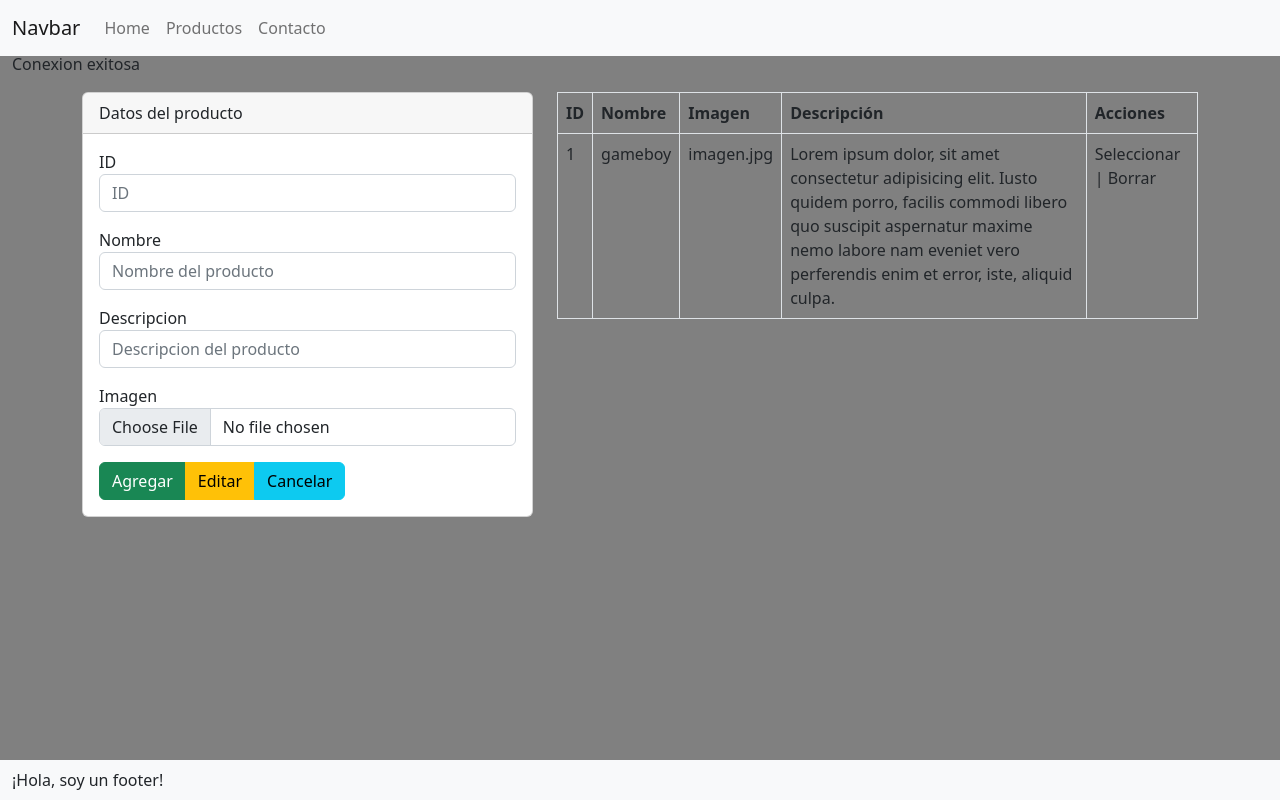
After one commit to Gusvera017/proyecto_final_php, a PHP site: page /administrador.php in a window 1280 px wide. The commit adds this page. Run offline with PHP 8.4, Linux system fonts and the light colour scheme.

Commit message:
agregue un administrador para editar los productos + conexión con db

```diff
--- /dev/null
+++ b/administrador.php
@@ -0,0 +1,8 @@
+<?php
+
+require_once "controllers/administrador.controller.php";
+
+$administrador = new AdministradorController();
+$administrador -> getAdministrador();
+
+?>
--- /dev/null
+++ b/controllers/administrador.controller.php
@@ -0,0 +1,9 @@
+<?php
+
+class AdministradorController{
+    public function getAdministrador(){
+        include "views/view.administrador.php";
+    }
+}
+
+?>
--- /dev/null
+++ b/models/models.conexionbd.php
@@ -0,0 +1,18 @@
+<?php
+
+/* $conexion = mysqli_connect("localhost:3333", "root", "", "proyecto_final_php") or exit("Fallo la conexión a la base de datos"); */
+$host="localhost:3333";
+$bd="proyecto_final_php";
+$user="root";
+$pass="";
+
+try {
+        $conexion=new PDO("mysql:host=$host;dbname=$bd",$user,$pass);
+        if ($conexion) {
+            echo "Conexion exitosa";
+        }
+    } catch (Exception $exeption){
+    echo $exeption->getMessage();
+}
+
+?>
--- a/views/css/estilos.css
+++ b/views/css/estilos.css
@@ -1,5 +1,5 @@
 body {
-    background-color: red !important;
+    background-color: grey !important;
 }
 
 .tac {
--- a/views/layouts/footer.php
+++ b/views/layouts/footer.php
@@ -5,3 +5,9 @@
         </div>
     </nav>
 </div>
+
+<script src="https://cdn.jsdelivr.net/npm/@popperjs/core@2.11.6/dist/umd/popper.min.js" integrity="sha384-oBqDVmMz9ATKxIep9tiCxS/Z9fNfEXiDAYTujMAeBAsjFuCZSmKbSSUnQlmh/jp3" crossorigin="anonymous"></script>
+<script src="./views/js/bootstrap.min.js"></script>
+</body>
+
+</html>
--- a/views/layouts/header.php
+++ b/views/layouts/header.php
@@ -1,3 +1,17 @@
+<!DOCTYPE html>
+<html lang="en">
+
+<head>
+    <meta charset="UTF-8">
+    <meta http-equiv="X-UA-Compatible" content="IE=edge">
+    <meta name="viewport" content="width=device-width, initial-scale=1.0">
+    <link rel="stylesheet" href="./views/css/estilos.css">
+    <link rel="stylesheet" href="./views/css/bootstrap.min.css">
+    <title>Proyecto Final</title>
+</head>
+
+<body>
+    <div class="container-fluid mt-5 mb-5 pt-1 pb-1">
         <div class="fixed-top">
             <nav class="navbar navbar-expand-lg bg-light">
                 <div class="container-fluid">
--- /dev/null
+++ b/views/view.administrador.php
@@ -0,0 +1,90 @@
+<?php include("./views/layouts/header.php"); ?>
+
+<?php
+$ID_form=(isset($_POST['ID']))?$_POST['ID']:"";
+$nombre_form=(isset($_POST['nombre']))?$_POST['nombre']:"";
+$descripcion_form=(isset($_POST['descripcion']))?$_POST['descripcion']:"";
+$imagen_form=(isset($_FILES['imagen']['name']))?$_FILES['imagen']['name']:"";
+$accion=(isset($_POST['accion']))?$_POST['accion']:"";
+
+include("./models/models.conexionbd.php");
+
+switch($accion){
+    case "Agregar":
+        /* mysqli_query($conexion, "INSERT INTO `productos` (`id`, `nombre`, `descripcion`, `imagen`) VALUES (NULL, '$nombre_form', '$descripcion_form', '$imagen_form')"); */
+        echo '  <br/>
+                <div class="alert alert-success d-flex align-items-center" role="alert">
+                    <div>
+                        El Producto se agregó correctamente.
+                    </div>
+                </div>';
+        break;
+    case "Editar":
+        echo "Presionado botón agregar";
+        break;
+    case "Cancelar":
+        echo "Presionado botón agregar";
+        break;
+}
+
+?>
+
+<div class="container pt-3">
+    <div class="row">
+        <div class="col-md-5">
+            <div class="card">
+                <div class="card-header">
+                    Datos del producto
+                </div>
+                <div class="card-body">
+                    <form method="POST" enctype="multipart/form-data">
+                        <div class="form-group mb-3">
+                            <label for="ID">ID</label>
+                            <input type="text" class="form-control" name="ID" id="ID" placeholder="ID">
+                        </div>
+                        <div class="form-group mb-3">
+                            <label for="nombre">Nombre</label>
+                            <input type="text" class="form-control" name="nombre" id="nombre" placeholder="Nombre del producto">
+                        </div>
+                        <div class="form-group mb-3">
+                            <label for="descripcion">Descripcion</label>
+                            <input type="text" class="form-control" name="descripcion" id="descripcion" placeholder="Descripcion del producto">
+                        </div>
+                        <div class="form-group mb-3">
+                            <label for="file">Imagen</label>
+                            <input type="file" class="form-control" name="imagen" id="nombre" placeholder="ID">
+                        </div>
+                        <div class="btn-group" role="group" aria-label="">
+                            <button type="submit" name="accion" value="Agregar" class="btn btn-success">Agregar</button>
+                            <button type="submit" name="accion" value="Editar" class="btn btn-warning">Editar</button>
+                            <button type="submit" name="accion" value="Cancelar" class="btn btn-info">Cancelar</button>
+                        </div>
+                    </form>
+                </div>
+            </div>
+        </div>
+        <div class="col-md-7">
+            <table class="table table-bordered">
+                <thead>
+                    <tr>
+                        <th>ID</th>
+                        <th>Nombre</th>
+                        <th>Imagen</th>
+                        <th>Descripción</th>
+                        <th>Acciones</th>
+                    </tr>
+                </thead>
+                <tbody>
+                    <tr>
+                        <td>1</td>
+                        <td>gameboy</td>
+                        <td>imagen.jpg</td>
+                        <td>Lorem ipsum dolor, sit amet consectetur adipisicing elit. Iusto quidem porro, facilis commodi libero quo suscipit aspernatur maxime nemo labore nam eveniet vero perferendis enim et error, iste, aliquid culpa.</td>
+                        <td>Seleccionar | Borrar</td>
+                    </tr>
+                </tbody>
+            </table>
+        </div>
+    </div>
+</div>
+<?php include("./views/layouts/footer.php"); ?>
```
Also changed, not shown: models/models.consulta.php (+5 -3 lines), views/view.contacto.php (+0 -20 lines), views/view.home.php (+3 -23 lines), views/view.productos.php (+2 -22 lines). Lines whose indentation alone changed are shown as unchanged.
